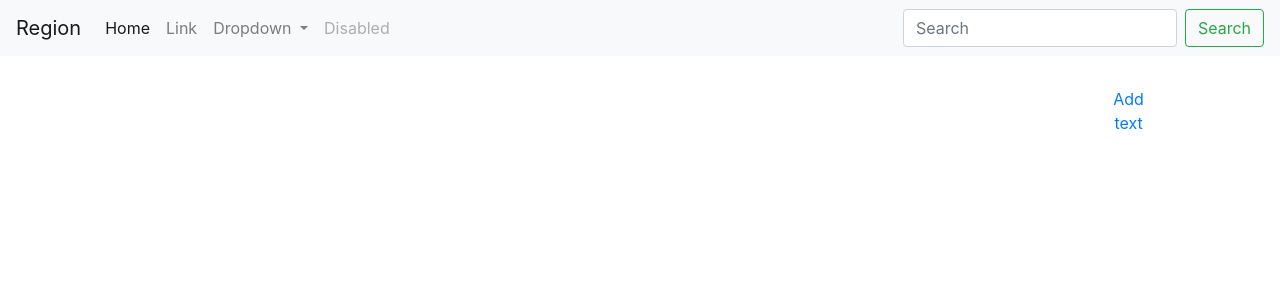
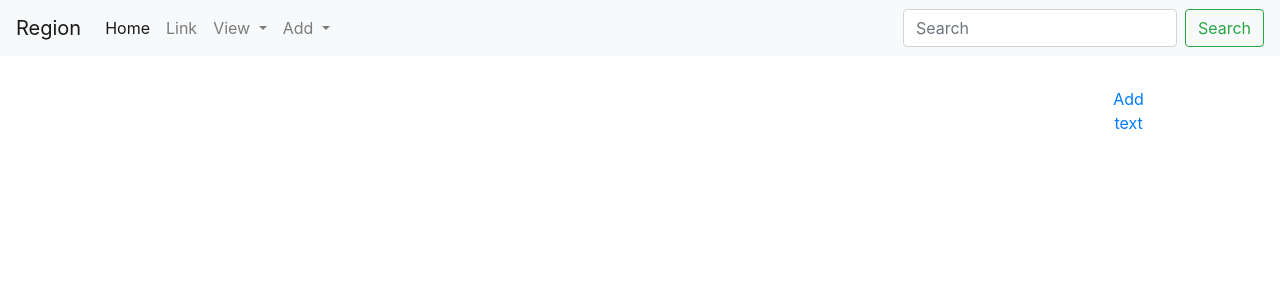
Before and after one commit to martijnbentum/region, a Django app: page / in a window 1280 px wide. Shown: the top 300 px of the page. Run offline with Django 3.2, Linux system fonts and the light colour scheme; data that the repository does not hold is empty; parts of the project's set-up code (start-up, migrations or seed data) failed here and were passed over; some libraries are stand-ins or nearby versions.

Commit message:
added navigation options

```diff
--- a/catalogue/templates/catalogue/navbar.html
+++ b/catalogue/templates/catalogue/navbar.html
@@ -1,5 +1,5 @@
 <nav class="navbar navbar-expand-lg navbar-light bg-light">
-  <a class="navbar-brand" href={% url 'locations:location_view' %}>Region</a>
+  <a class="navbar-brand" href={% url 'catalogue:text_list' %}>Region</a>
   <button class="navbar-toggler" type="button" data-toggle="collapse" data-target="#navbarSupportedContent" aria-controls="navbarSupportedContent" aria-expanded="false" aria-label="Toggle navigation">
     <span class="navbar-toggler-icon"></span>
   </button>
@@ -12,19 +12,47 @@
       <li class="nav-item">
         <a class="nav-link" href="#">Link</a>
       </li>
+
       <li class="nav-item dropdown">
         <a class="nav-link dropdown-toggle" href="#" id="navbarDropdown" role="button" data-toggle="dropdown" aria-haspopup="true" aria-expanded="false">
-          Dropdown
+          View
         </a>
         <div class="dropdown-menu" aria-labelledby="navbarDropdown">
-          <a class="dropdown-item" href="#">Action</a>
-          <a class="dropdown-item" href="#">Another action</a>
+          <a class="dropdown-item" href=
+			"{% url 'catalogue:text_list' %}">text</a>
+          <a class="dropdown-item" href=
+			"{% url 'catalogue:publication_list' %}">publication</a>
+          <a class="dropdown-item" href=
+			"{% url 'catalogue:publisher_list' %}">publisher</a>
+          <a class="dropdown-item" href=
+			"{% url 'persons:person_list' %}">person</a>
+          <a class="dropdown-item" href=
+			"{% url 'locations:location_list' %}">location</a>
           <div class="dropdown-divider"></div>
           <a class="dropdown-item" href="#">Something else here</a>
         </div>
       </li>
+
+      <li class="nav-item dropdown">
+        <a class="nav-link dropdown-toggle" href="#" id="navbarDropdown" role="button" data-toggle="dropdown" aria-haspopup="true" aria-expanded="false">
+          Add
+        </a>
+        <div class="dropdown-menu" aria-labelledby="navbarDropdown">
+          <a class="dropdown-item" href=
+			"{% url 'catalogue:add_text' %}">text</a>
+          <a class="dropdown-item" href=
+			"{% url 'catalogue:add_publication' %}">publication</a>
+          <a class="dropdown-item" href=
+			"{% url 'catalogue:add_publisher' %}">publisher</a>
+          <a class="dropdown-item" href=
+			"{% url 'persons:add_person' %}">person</a>
+          <div class="dropdown-divider"></div>
+          <a class="dropdown-item" href="#">Something else here</a>
+        </div>
+      </li>
+
       <li class="nav-item">
-        <a class="nav-link disabled" href="#">Disabled</a>
+        <a class="nav-link disabled" href="#"></a>
       </li>
     </ul>
     <form class="form-inline my-2 my-lg-0">
```
